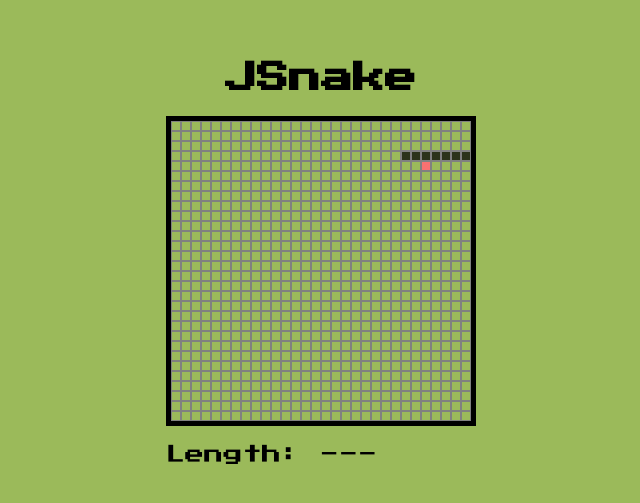
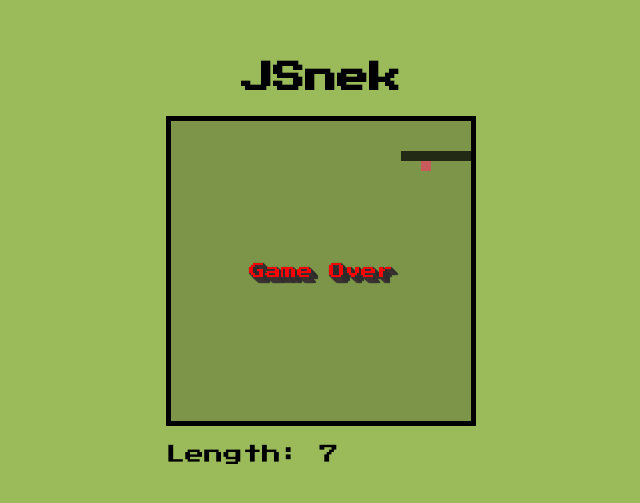
Before and after one commit to aungpkhant/JSnek, a website built with webpack: page index.html in a window 1280 px wide. Shown: the part 159-662 px from the top of the page, without its empty margins (319-959 px from the left). Built offline with nearby package versions, Linux system fonts and the light colour scheme.

Commit message:
Core functionality done

```diff
--- a/index.html
+++ b/index.html
@@ -4,24 +4,24 @@
     <meta charset="UTF-8" />
     <meta http-equiv="X-UA-Compatible" content="IE=edge" />
     <meta name="viewport" content="width=device-width, initial-scale=1.0" />
-    <title>JSneks</title>
+    <title>JSnek</title>
   </head>
   <body>
     <main>
       <div class="game">
         <div>
-          <h1 class="game__title">JSnake</h1>
+          <h1 class="game__title">JSnek</h1>
         </div>
         <div id="canvas">
           <div id="game__gameOver">
-            <div>Game Over</div>
-            <div class="game__restart btn">
+            <p>Game Over</p>
+            <!-- <div class="game__restart btn">
               <button id="game__restartBtn">Restart</button>
-            </div>
+            </div> -->
           </div>
         </div>
         <div class="infoBar">
-          <p id="game__score">Length: ---</p>
+          <p id="game__score">Length: <span id="game__scoreValue"> --- </span></p>
         </div>
         <div class="debug">
           <p id="debug__text"></p>
--- a/src/assets/css/styles.css
+++ b/src/assets/css/styles.css
@@ -67,6 +67,13 @@ main {
   align-items: center;
 }
 
+#game__gameOver > p {
+  color: red;
+  text-shadow: 1px 0px 1px #2e2e2e, 0px 1px 1px #3f3232, 2px 1px 1px #2e2e2e, 1px 2px 1px #3f3232, 3px 2px 1px #2e2e2e,
+    2px 3px 1px #3f3232, 4px 3px 1px #2e2e2e, 3px 4px 1px #3f3232, 5px 4px 1px #2e2e2e, 4px 5px 1px #3f3232,
+    6px 5px 1px #2e2e2e, 5px 6px 1px #3f3232, 7px 6px 1px #2e2e2e;
+}
+
 .game__restart {
   margin-top: 2rem;
 }
--- a/src/index.ts
+++ b/src/index.ts
@@ -67,7 +67,6 @@ function initialiseSquares() {
     for (let j = 0; j < CONSTANTS.COLS; j++) {
       let square = document.createElement('div');
       square.style.position = 'absolute';
-      square.style.border = '1px solid gray';
       square.style.width = `${CONSTANTS.SQUARE_LENGTH}px`;
       square.style.height = `${CONSTANTS.SQUARE_LENGTH}px`;
       square.style.left = `${j * CONSTANTS.SQUARE_LENGTH}px`;
@@ -286,6 +285,10 @@ function game() {
 
     if (gameState.gameOver) {
       subscription.unsubscribe();
+
+      let GameOverScreen = document.getElementById('game__gameOver');
+      GameOverScreen.style.display = 'flex';
+
       return;
     }
 
@@ -307,6 +310,9 @@ function game() {
       foodSquare.style.background = 'var(--cell-food)';
     }
 
+    let gameScoreValue = document.getElementById('game__scoreValue');
+    gameScoreValue.innerText = snake.positions.length + '';
+
     // Debug Direction Queue
     if (isDebugMode) {
       let debugText = document.getElementById('debug__text');
```
